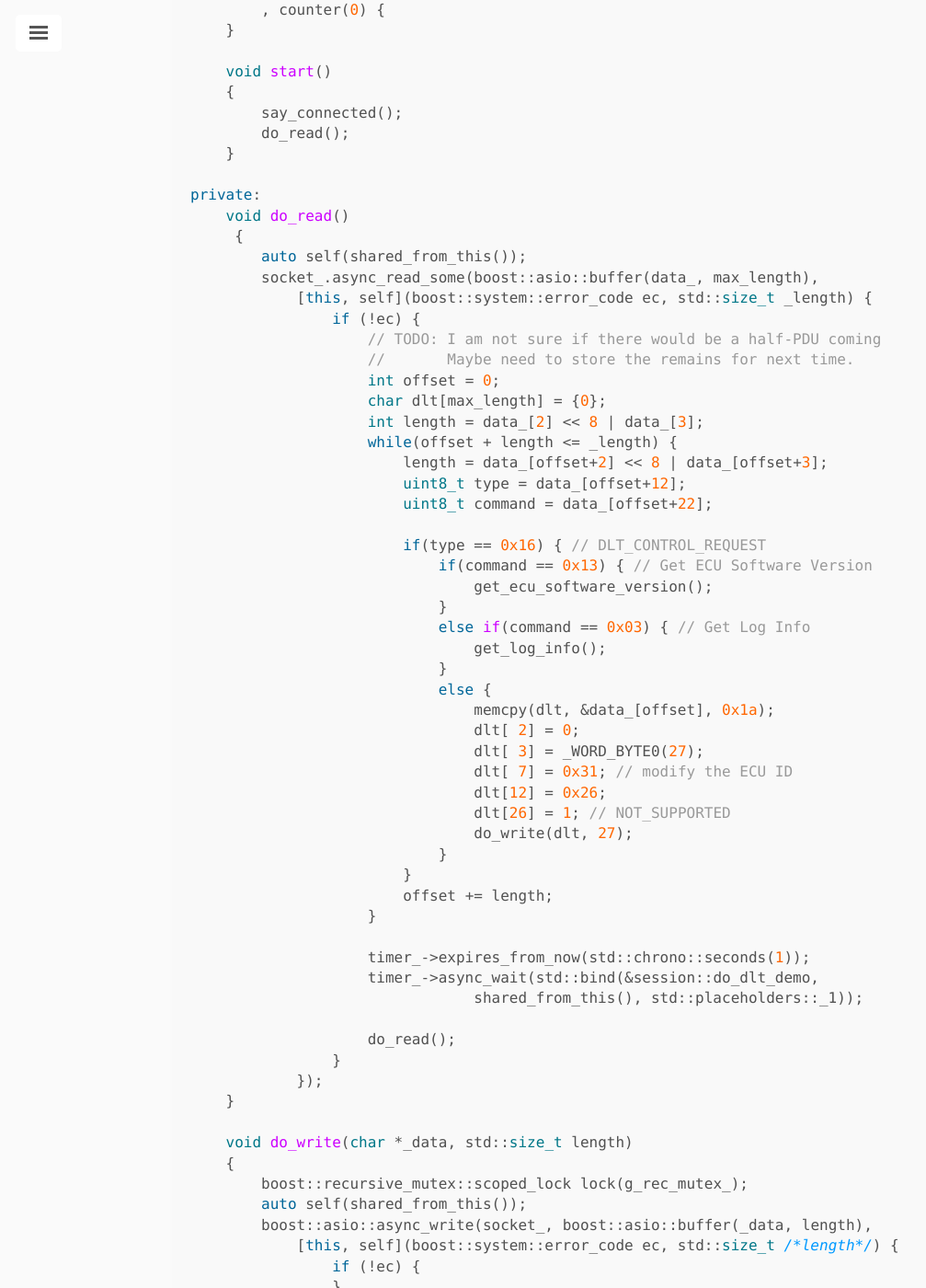
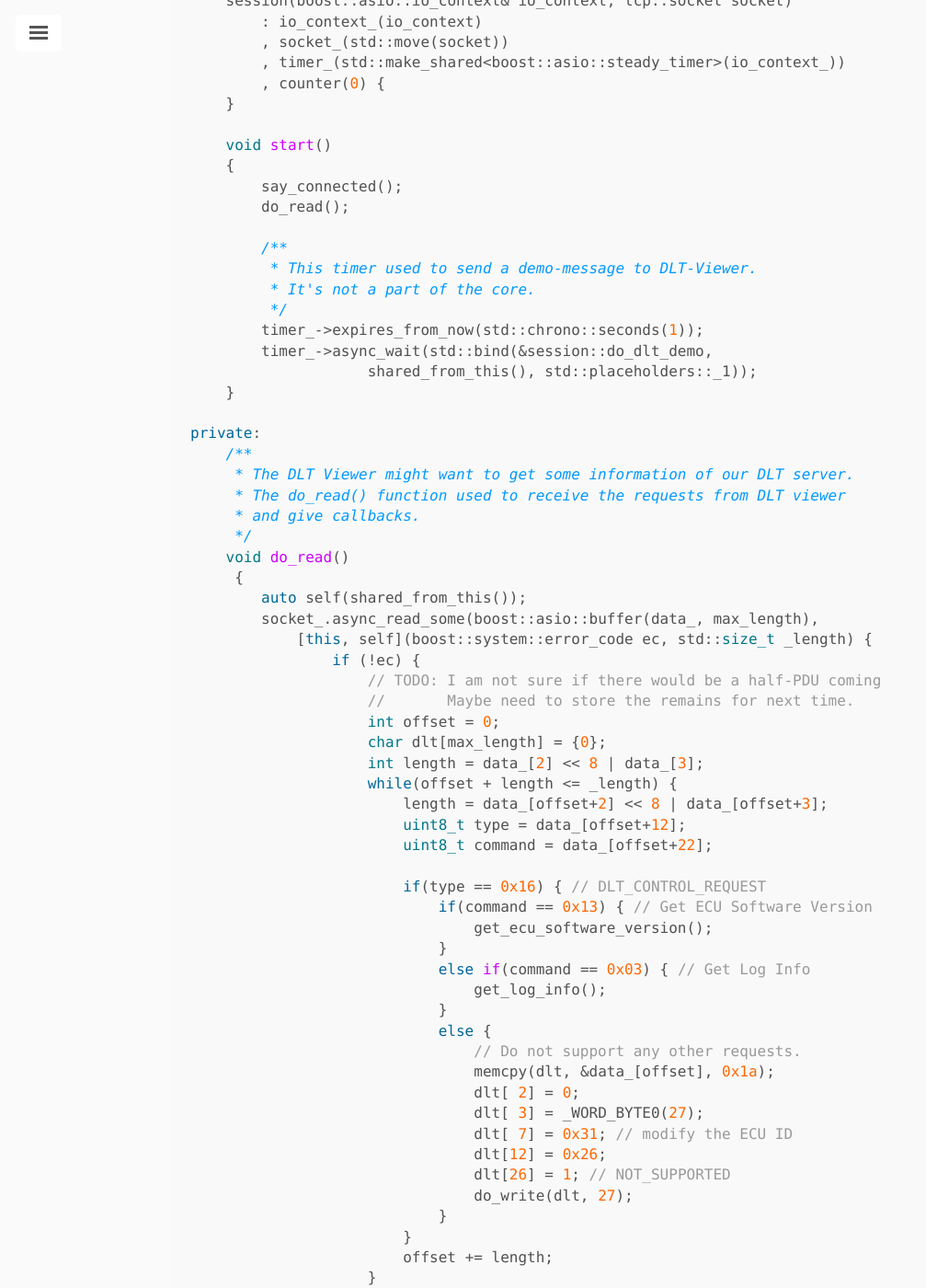
Before and after one commit to zeerd/zeerd.github.io, a Jekyll site: the page built from _posts/2020-05-18-simple-dlt-server.md, in a window 1280 px wide and 1400 px high, scrolled down 1814 px. Shown: the whole window at 92% size, without its empty margins (43-1050 px from the left). Built offline with Jekyll 4.4.1, drawn with Linux system fonts in a browser that asks for light colours; comment, search, counter and statistics services are not loaded; some of the changed text lies outside the part shown.

Commit message:
Update 2020-05-18-simple-dlt-server.md

````diff
--- a/_posts/2020-05-18-simple-dlt-server.md
+++ b/_posts/2020-05-18-simple-dlt-server.md
@@ -7,6 +7,9 @@
 当目标系统不支持Dlt时，可以作为一个备选方案。
 
 <!--break-->
+
+要读懂下面代码的话，可能需要先阅读一下AUTOSAR的DLT标准协议。
+注释中标注的类似宏定义的大写字母单词都是来自于AUTOSAR协议的，可以直接使用它们进行搜索。
 
 
 ```cpp
@@ -79,9 +82,22 @@
     {
         say_connected();
         do_read();
+
+        /**
+         * This timer used to send a demo-message to DLT-Viewer.
+         * It's not a part of the core.
+         */
+        timer_->expires_from_now(std::chrono::seconds(1));
+        timer_->async_wait(std::bind(&session::do_dlt_demo,
+                    shared_from_this(), std::placeholders::_1));
     }
 
 private:
+    /**
+     * The DLT Viewer might want to get some information of our DLT server.
+     * The do_read() function used to receive the requests from DLT viewer
+     * and give callbacks.
+     */
     void do_read()
      {
         auto self(shared_from_this());
@@ -106,6 +122,7 @@
                                 get_log_info();
                             }
                             else {
+                                // Do not support any other requests.
                                 memcpy(dlt, &data_[offset], 0x1a);
                                 dlt[ 2] = 0;
                                 dlt[ 3] = _WORD_BYTE0(27);
@@ -118,15 +135,14 @@
                         offset += length;
                     }
 
-                    timer_->expires_from_now(std::chrono::seconds(1));
-                    timer_->async_wait(std::bind(&session::do_dlt_demo,
-                                shared_from_this(), std::placeholders::_1));
-
                     do_read();
                 }
             });
     }
 
+    /**
+     * Send data from DLT-Server on ECU to DLT-Viewer on PC.
+     */
     void do_write(char *_data, std::size_t length)
     {
         boost::recursive_mutex::scoped_lock lock(g_rec_mutex_);
@@ -134,15 +150,19 @@
         boost::asio::async_write(socket_, boost::asio::buffer(_data, length),
             [this, self](boost::system::error_code ec, std::size_t /*length*/) {
                 if (!ec) {
+                    // Do something when error occur.
                 }
             });
     }
 
+    /**
+     * Send a DLT-Log with random log level.
+     */
     void do_dlt_demo(const boost::system::error_code &_error)
     {
         if(_error.value() == boost::system::errc::errc_t::success) {
 
-            send_dlt_message("Hello, DLT!");
+            send_dlt_message((random() % 6), "Hello, DLT!");
 
             timer_->expires_from_now(std::chrono::seconds(1));
             timer_->async_wait(std::bind( &session::do_dlt_demo,
@@ -150,6 +170,10 @@
         }
     }
 
+    /**
+     * This information is not defined from the AUTOSAR.
+     * It mIght be defined by GENIVI for DLT-Viewer Only.
+     */
     void say_connected()
     {
         char dlt[max_length] = {0};
@@ -183,6 +207,9 @@
         do_write(dlt, 32);
     }
 
+    /**
+     * Tell The DLT-Viewer who we are, if it asked.
+     */
     void get_ecu_software_version()
     {
         char dlt[max_length] = {0};
@@ -219,6 +246,11 @@
         do_write(dlt, o);
     }
 
+    /**
+     * Send all the registered application and contents to DLT-Viewer.
+     * We got only one application and only one content here, so it's simple.
+     * Need more loops for more application and more contents.
+     */
     void get_log_info()
     {
         char dlt[max_length] = {0};
@@ -263,7 +295,10 @@
         do_write(dlt, o);
     }
 
-    void send_dlt_message(const char * _msg)
+    /**
+     * Core function to send a log.
+     */
+    void send_dlt_message(int level, const char * _msg)
     {
         char dlt[max_length] = {0};
 
@@ -327,6 +362,11 @@
     int counter;
 };
 
+/**
+ * DLT-Server iS a TCP server. DLT-Viewer is a TCP Client.
+ * Those codes come from the example of boost TCP server:
+ * async_tcp_echo_server.cpp
+ */
 class server
 {
 public:
````
Also changed, not shown: other parts of _posts/2020-05-18-simple-dlt-server.md (+1 -1 lines).
